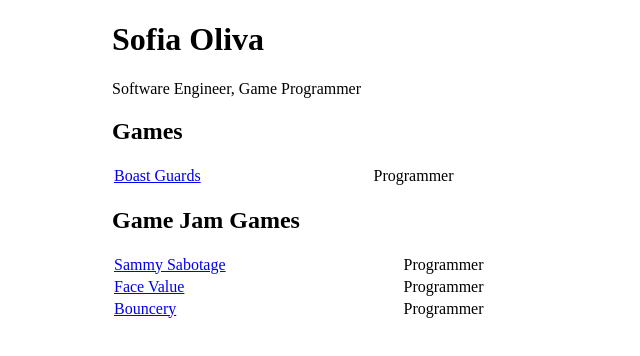
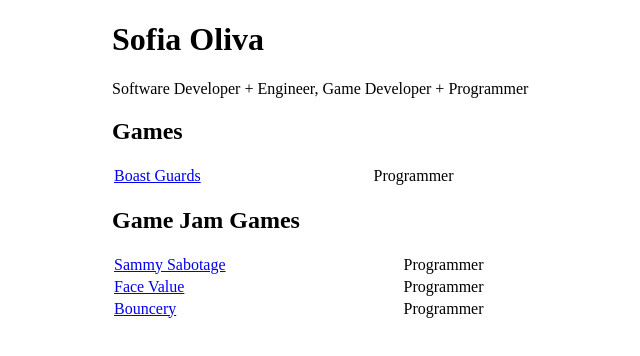
Before and after one commit to SofiaOliva/sofiaoliva.github.io, a plain HTML site: page index.html in a window 1280 px wide. Shown: the whole page, without its empty margins (278-918 px from the left). Drawn offline with Linux system fonts and the light colour scheme.

Commit message:
stupid change

```diff
--- a/index.html
+++ b/index.html
@@ -10,7 +10,7 @@
 <body>
     <div class="container">
     <h1>Sofia Oliva</h1>
-    <p>Software Engineer, Game Programmer</p>
+    <p>Software Developer + Engineer, Game Developer + Programmer</p>
     <!--<p><a href="/">Resume</a></p>-->
 
     <h2>Games</h2>
```
